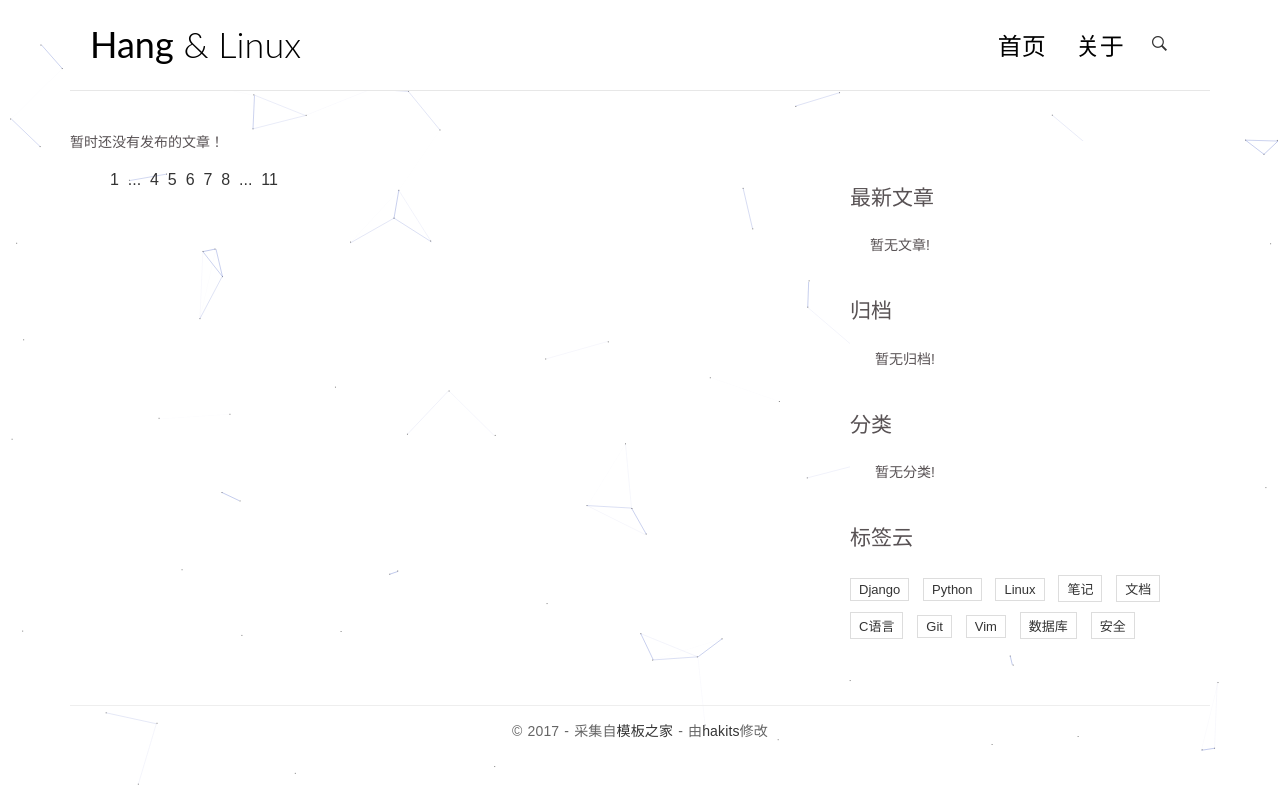
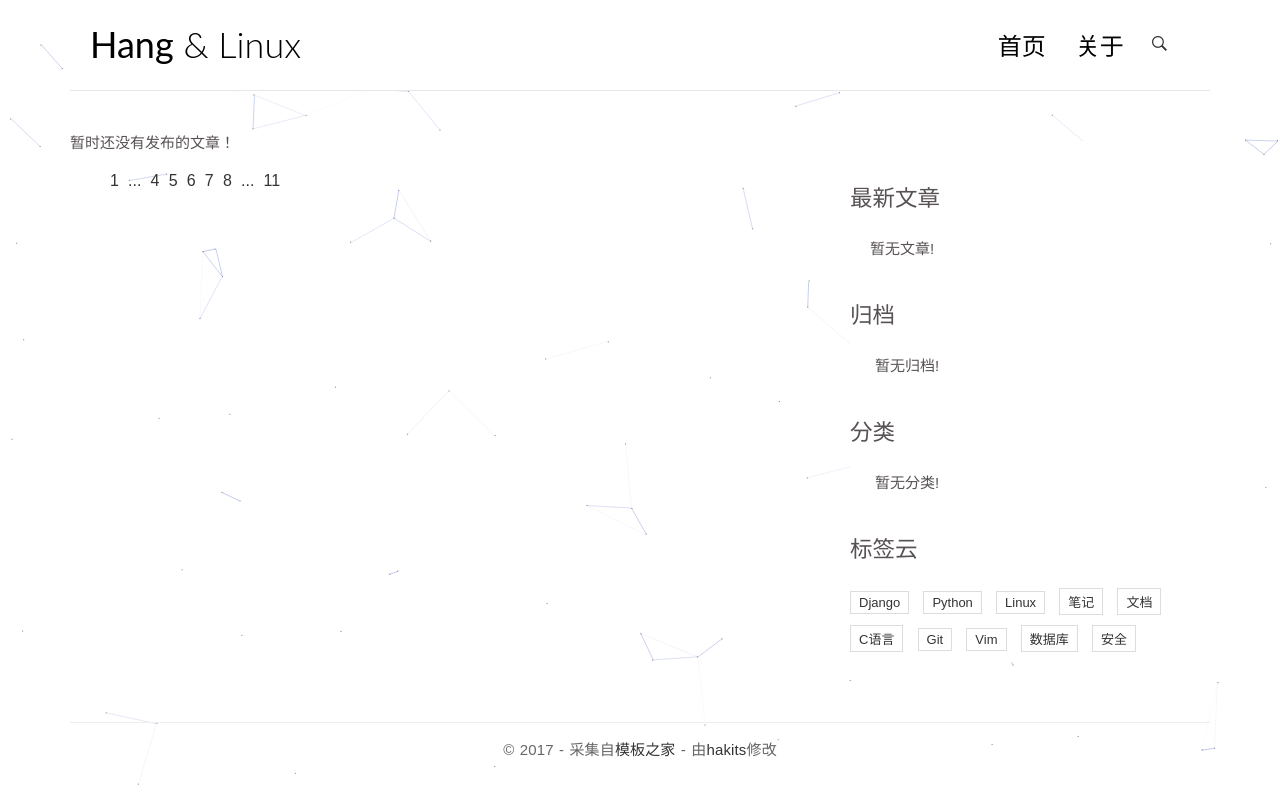
Before and after one commit to fridayhub/My_Django_blog, a Django app: page / in a window 1280 px wide. Run offline with Django 3.2, Linux system fonts and the light colour scheme; data that the repository does not hold is empty; some libraries are stand-ins or nearby versions.

Commit message:
添加文章摘要,修改文章字体大小

```diff
--- a/static/css/about.css
+++ b/static/css/about.css
@@ -1,7 +1,7 @@
 
 @charset "gb2312";
 /* CSS Document */
-body { font: 14px "宋体", Arial, Helvetica, sans-serif; color: #585254 }
+body { font: 15px "宋体", Arial, Helvetica, sans-serif; color: #585254 }
 img { border: 0; display: block }
 ul { list-style: none; }
 a:link, a:visited {text-decoration: none; color: #333;}
--- a/static/css/custom.css
+++ b/static/css/custom.css
@@ -234,7 +234,7 @@ img {
 }
 
 .entry-content {
-    font-size: 18px;
+    font-size: 15px;
     line-height: 1.9;
     font-weight: 300;
     color: #000;
--- a/templates/blog/index.html
+++ b/templates/blog/index.html
@@ -17,7 +17,11 @@
         </div>
     </header>
     <div class="entry-content clearfix">
+        <!-- 文章摘要字段 方法1
         <p>{{ post.excerpt }}</p>
+        -->
+        <!-- 模板过滤器方式-->
+        <p>{{ post.body | truncatechars:35}}</p>
         <div class="read-more cl-effect-14">
             <a href="{{ post.get_absolute_url }}" target="_blank" class="more-link">继续阅读 <span class="meta-nav">→</span></a>
         </div>
```
